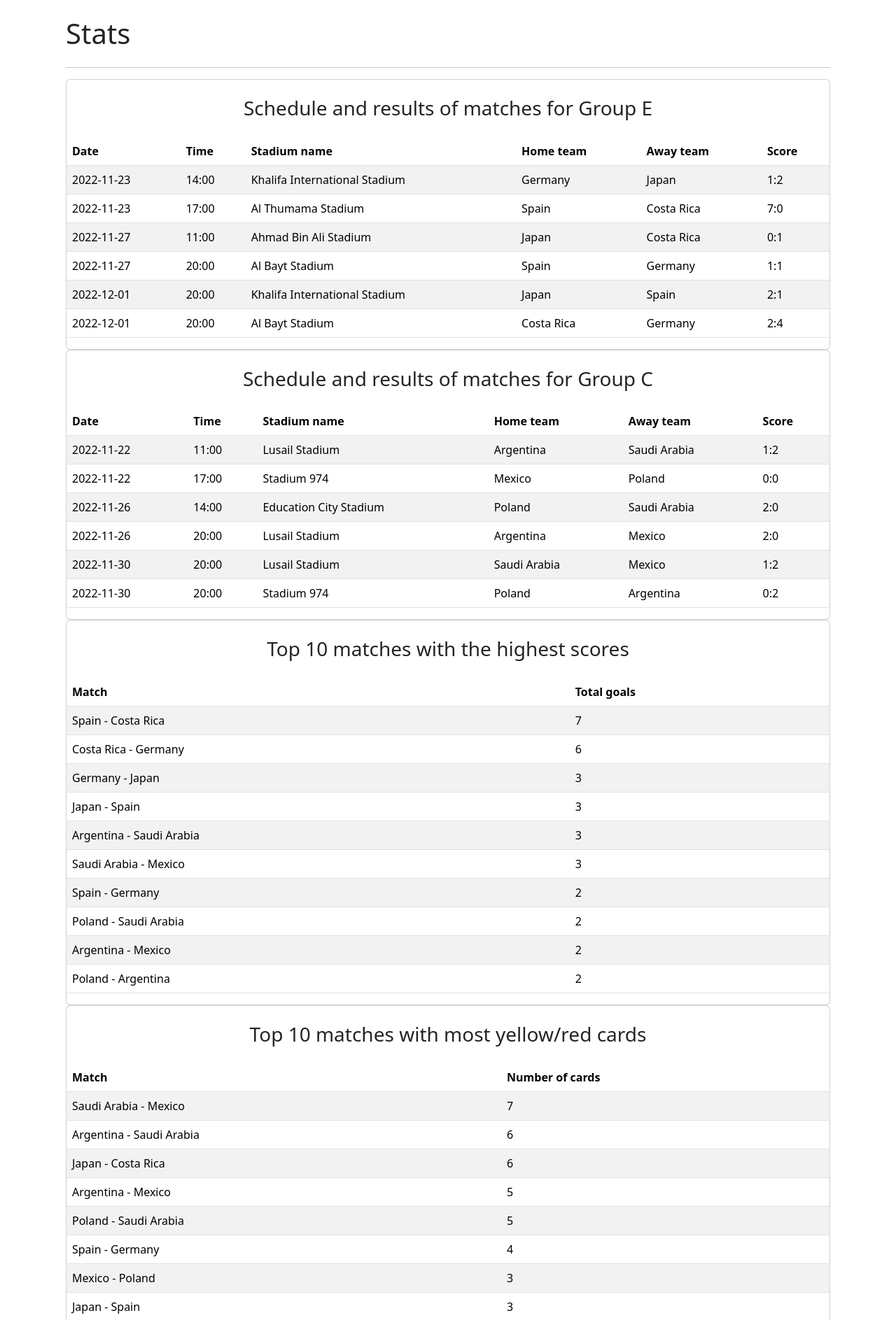
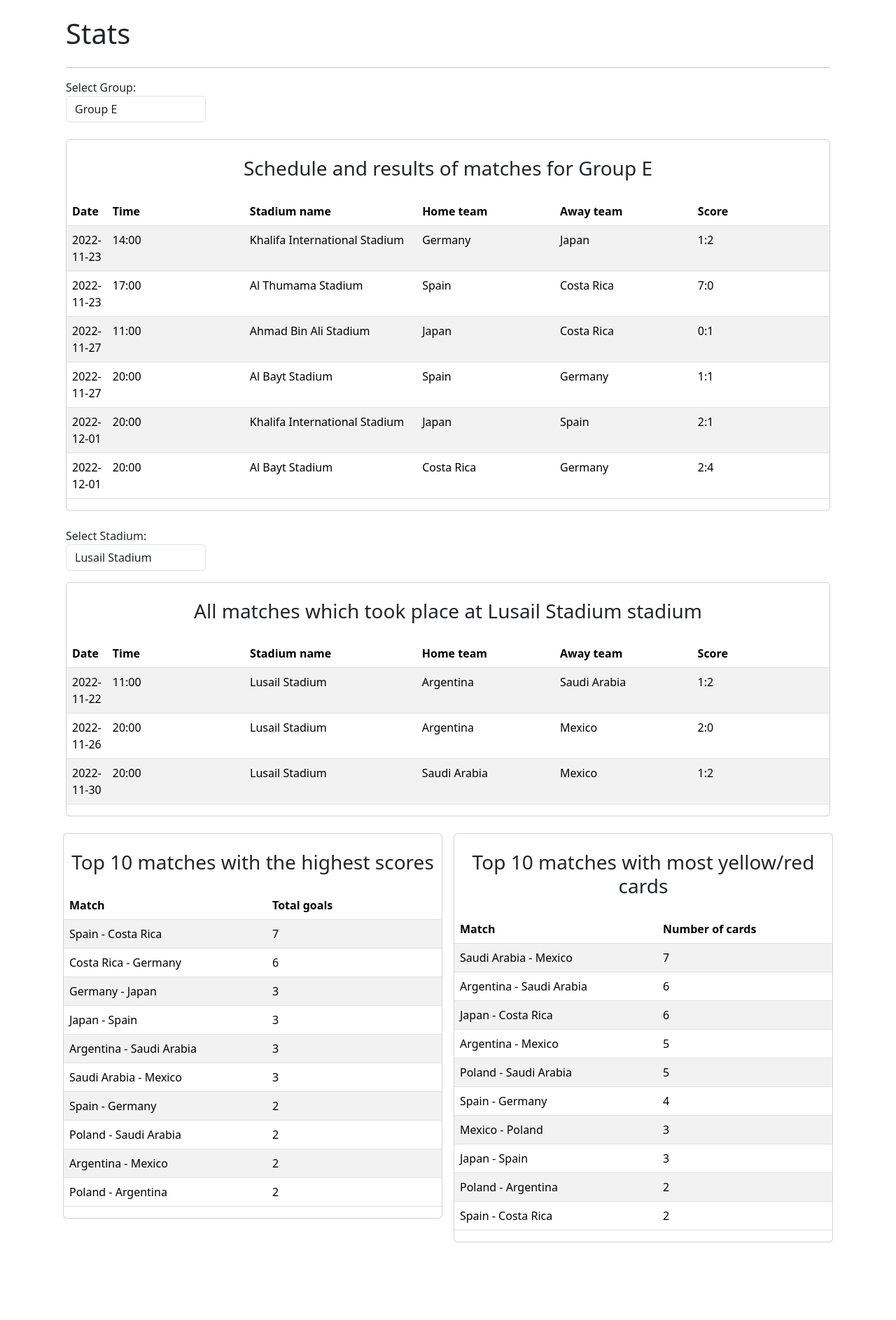
Before and after one commit to AdamJJ00/fifa-statistic-web-app, a Flask app: page /matches in a window 1280 px wide. Shown: the part 64-1951 px from the top of the page at 70% size. After the commit the page ends 1840 px from the top, so only its background shows below. Run offline with Flask 2, Linux system fonts and the light colour scheme; a user stored in the database is signed in; data comes from the database, SQL or seed files in the repository; both versions use the stored data as it was after the commit; some libraries are stand-ins or nearby versions.

Commit message:
final templates, styling, js logic

```diff
--- a/website/templates/matches.html
+++ b/website/templates/matches.html
@@ -2,21 +2,28 @@
 {% block title %}Matches{% endblock %}
 {% block content %}
 
-    <div class="container mb-5">
+<div class="container mb-5">
     <h1 class="my-4">Stats</h1>
     <hr>
+    <div class="form-group">
+        <label for="group_select">Select Group:</label>
+        <select class="form-control" style="width: 200px;" id="group_select" name="group_select">
+            <option value="E">Group E</option>
+            <option value="C">Group C</option>
+        </select>
+    </div>
 
-    <div class="card">
+    <div id="group_E" class="card my-4">
         <h3 class="my-4 text-center">Schedule and results of matches for Group E</h3>
         <table class="table table-striped">
             <thead>
                 <tr>
                     <th>Date</th>
-                    <th>Time</th>
-                    <th>Stadium name</th>
-                    <th>Home team</th>
-                    <th>Away team</th>
-                    <th>Score</th>
+                    <th style="width: 200px;">Time</th>
+                    <th style="width: 250px;">Stadium name</th>
+                    <th style="width: 200px;">Home team</th>
+                    <th style="width: 200px;">Away team</th>
+                    <th style="width: 200px;">Score</th>
                 </tr>
             </thead>
             <tbody>
@@ -34,17 +41,17 @@
         </table>
     </div>
 
-    <div class="card">
+    <div id="group_C" class="card my-4" style="display:none;">
         <h3 class="my-4 text-center">Schedule and results of matches for Group C</h3>
         <table class="table table-striped">
             <thead>
                 <tr>
                     <th>Date</th>
-                    <th>Time</th>
-                    <th>Stadium name</th>
-                    <th>Home team</th>
-                    <th>Away team</th>
-                    <th>Score</th>
+                    <th style="width: 200px;">Time</th>
+                    <th style="width: 250px;">Stadium name</th>
+                    <th style="width: 200px;">Home team</th>
+                    <th style="width: 200px;">Away team</th>
+                    <th style="width: 200px;">Score</th>
                 </tr>
             </thead>
             <tbody>
@@ -62,59 +69,24 @@
         </table>
     </div>
 
-
-    <div class="card">
-        <h3 class="my-4 text-center">Top 10 matches with the highest scores</h3>
-        <table class="table table-striped">
-            <thead>
-                <tr>
-                    <th>Match</th>
-                    <th>Total goals</th>
-                </tr>
-            </thead>
-            <tbody>
-                {% for query in matches_query_3 %}
-                <tr>
-                    <td>{{ query[0] }}</td>
-                    <td>{{ query[1] }}</td>
-                </tr>
-                {% endfor %}
-            </tbody>
-        </table>
+    <div class="form-group mb-3">
+        <label for="stadium_select">Select Stadium:</label>
+        <select class="form-control" id="stadium_select" style="width: 200px;" name="stadium_select">
+            <option value="Lusail">Lusail Stadium</option>
+            <option value="Al Bayt">Al Bayt Stadium</option>
+        </select>
     </div>
-
-
-    <div class="card">
-        <h3 class="my-4 text-center">Top 10 matches with most yellow/red cards</h3>
-        <table class="table table-striped">
-            <thead>
-                <tr>
-                    <th>Match</th>
-                    <th>Number of cards</th>
-                </tr>
-            </thead>
-            <tbody>
-                {% for query in matches_query_4 %}
-                <tr>
-                    <td>{{ query[0] }}</td>
-                    <td>{{ query[1] }}</td>
-                </tr>
-                {% endfor %}
-            </tbody>
-        </table>
-    </div>
-
-    <div class="card">
+    <div id="Lusail" class="card">
         <h3 class="my-4 text-center">All matches which took place at Lusail Stadium stadium</h3>
         <table class="table table-striped">
             <thead>
                 <tr>
                     <th>Date</th>
-                    <th>Time</th>
-                    <th>Stadium name</th>
-                    <th>Home team</th>
-                    <th>Away team</th>
-                    <th>Score</th>
+                    <th style="width: 200px;">Time</th>
+                    <th style="width: 250px;">Stadium name</th>
+                    <th style="width: 200px;">Home team</th>
+                    <th style="width: 200px;">Away team</th>
+                    <th style="width: 200px;">Score</th>
                 </tr>
             </thead>
             <tbody>
@@ -131,22 +103,21 @@
             </tbody>
         </table>
     </div>
-
-    <div class="card">
+    <div id="Al Bayt" class="card" style="display:none;">
         <h3 class="my-4 text-center">All matches which took place at Al Bayt Stadium stadium</h3>
         <table class="table table-striped">
             <thead>
                 <tr>
                     <th>Date</th>
-                    <th>Time</th>
-                    <th>Stadium name</th>
-                    <th>Home team</th>
-                    <th>Away team</th>
-                    <th>Score</th>
+                    <th style="width: 200px;">Time</th>
+                    <th style="width: 250px;">Stadium name</th>
+                    <th style="width: 200px;">Home team</th>
+                    <th style="width: 200px;">Away team</th>
+                    <th style="width: 200px;">Score</th>
                 </tr>
             </thead>
             <tbody>
-                {% for query in matches_query_5 %}
+                {% for query in matches_query_6 %}
                 <tr>
                     <td>{{ query[0] }}</td>
                     <td>{{ query[1] }}</td>
@@ -159,6 +130,75 @@
             </tbody>
         </table>
     </div>
+
+    <div class="row my-4">
+        <div class="col-6 px-2">
+            <div class="card">
+                <h3 class="my-4 text-center">Top 10 matches with the highest scores</h3>
+                <table class="table table-striped">
+                    <thead>
+                        <tr>
+                            <th>Match</th>
+                            <th style="width: 250px;">Total goals</th>
+                        </tr>
+                    </thead>
+                    <tbody>
+                        {% for query in matches_query_3 %}
+                        <tr>
+                            <td>{{ query[0] }}</td>
+                            <td>{{ query[1] }}</td>
+                        </tr>
+                        {% endfor %}
+                    </tbody>
+                </table>
+            </div>
+        </div>
+        <div class="col-6 px-2">
+            <div class="card">
+                <h3 class="my-4 text-center">Top 10 matches with most yellow/red cards</h3>
+                <table class="table table-striped">
+                    <thead>
+                        <tr>
+                            <th>Match</th>
+                            <th style="width: 250px;">Number of cards</th>
+                        </tr>
+                    </thead>
+                    <tbody>
+                        {% for query in matches_query_4 %}
+                        <tr>
+                            <td>{{ query[0] }}</td>
+                            <td>{{ query[1] }}</td>
+                        </tr>
+                        {% endfor %}
+                    </tbody>
+                </table>
+            </div>
+        </div>
     </div>
 
-{% endblock %}
+
+
+
+    <script>
+        document.getElementById("group_select").onchange = function () {
+            if (this.value == "E") {
+                document.getElementById("group_E").style.display = "block";
+                document.getElementById("group_C").style.display = "none";
+            } else {
+                document.getElementById("group_E").style.display = "none";
+                document.getElementById("group_C").style.display = "block";
+            }
+        }
+
+        document.getElementById("stadium_select").onchange = function () {
+            if (this.value == "Lusail") {
+                document.getElementById("Lusail").style.display = "block";
+                document.getElementById("Al Bayt").style.display = "none";
+            } else {
+                document.getElementById("Lusail").style.display = "none";
+                document.getElementById("Al Bayt").style.display = "block";
+            }
+        }
+    </script>
+
+    {% endblock %}
```
Also changed, not shown: website/auth.py (+72 -29 lines), website/templates/stats.html (+68 -41 lines), db/fifa_app.db.
